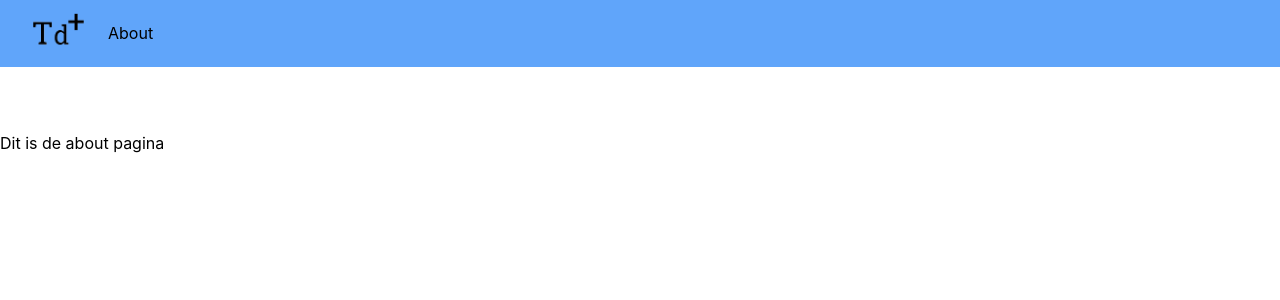
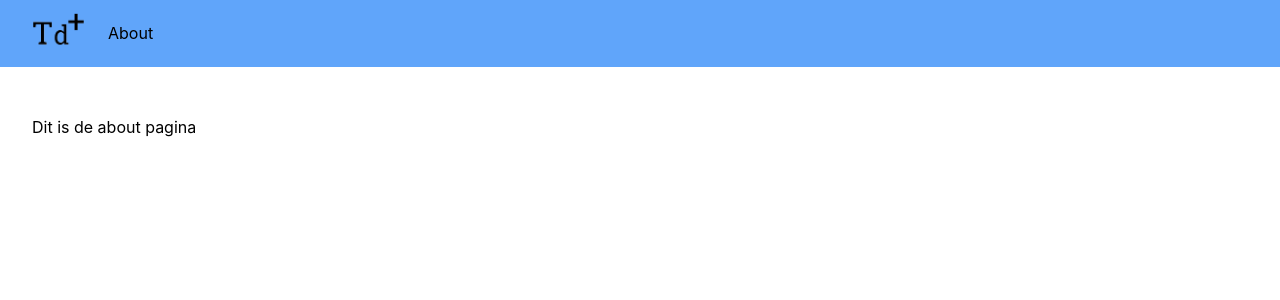
Before and after one commit to D3nic33/to-do-app, a React (Create React App) app: page /about in a window 1280 px wide. Shown: the top 300 px of the page. Built offline with nearby package versions, Linux system fonts and the light colour scheme.

Commit message:
Style About page

```diff
--- a/src/Header/Header.js
+++ b/src/Header/Header.js
@@ -7,7 +7,7 @@ const logoSpecs = "100px";
 class Header extends React.Component {
     render(){
         return(
-            <div className='bg-blue-400 mb-16 px-2 py-2'>
+            <div className='bg-blue-400 mb-12 px-2 py-2'>
                 <div className='flex flex-row items-center'>
                     <Link to="/">
                         <img src={Logo} alt="Logo" height={logoSpecs} width={logoSpecs} />
--- a/src/Routes/About.jsx
+++ b/src/Routes/About.jsx
@@ -1,10 +1,12 @@
 import Header from '../Header/Header'
 
 export default function About() {
-    return (
-      <div>
-          <Header />
+  return (
+    <div className='container'>
+        <Header />
+        <div className='px-8'>
           <h1>Dit is de about pagina</h1>
-      </div>
-    );
-  }
+        </div>
+    </div>
+  );
+}
```
